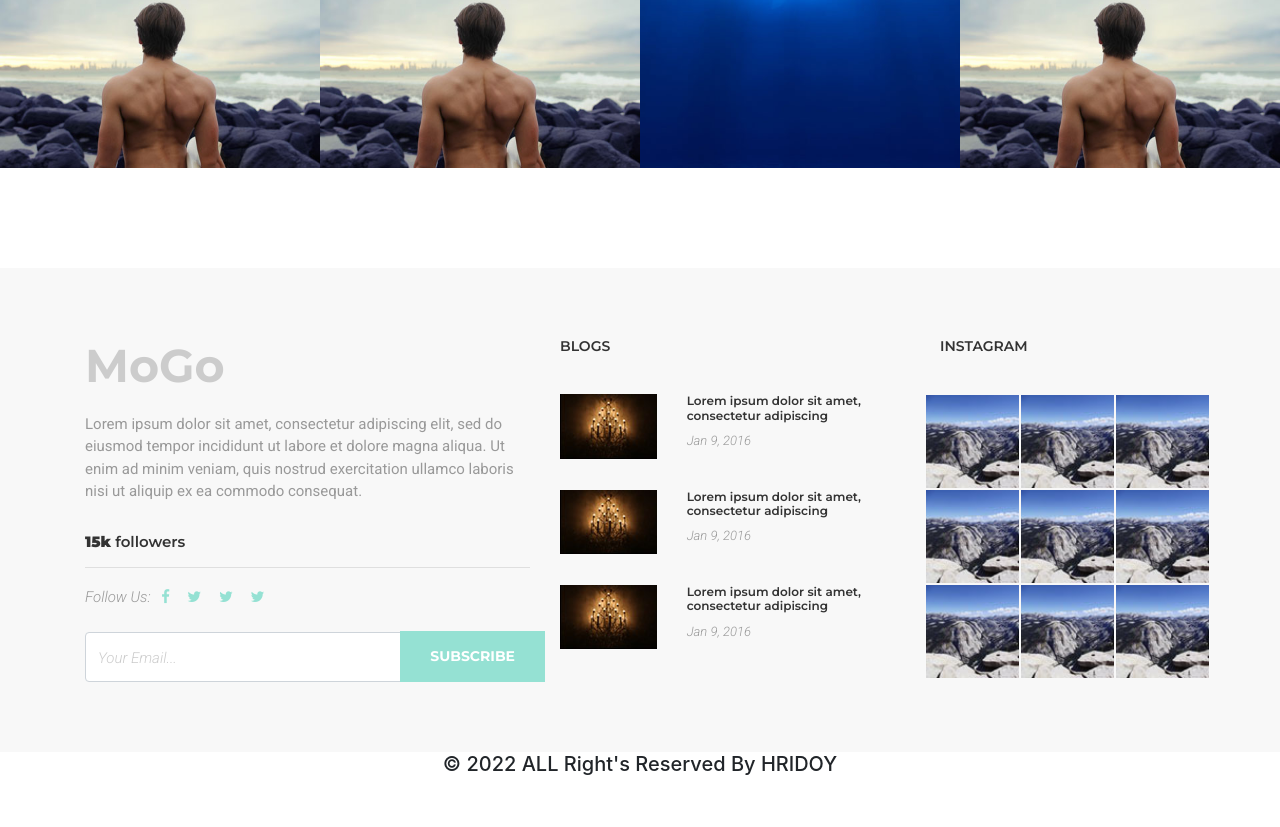
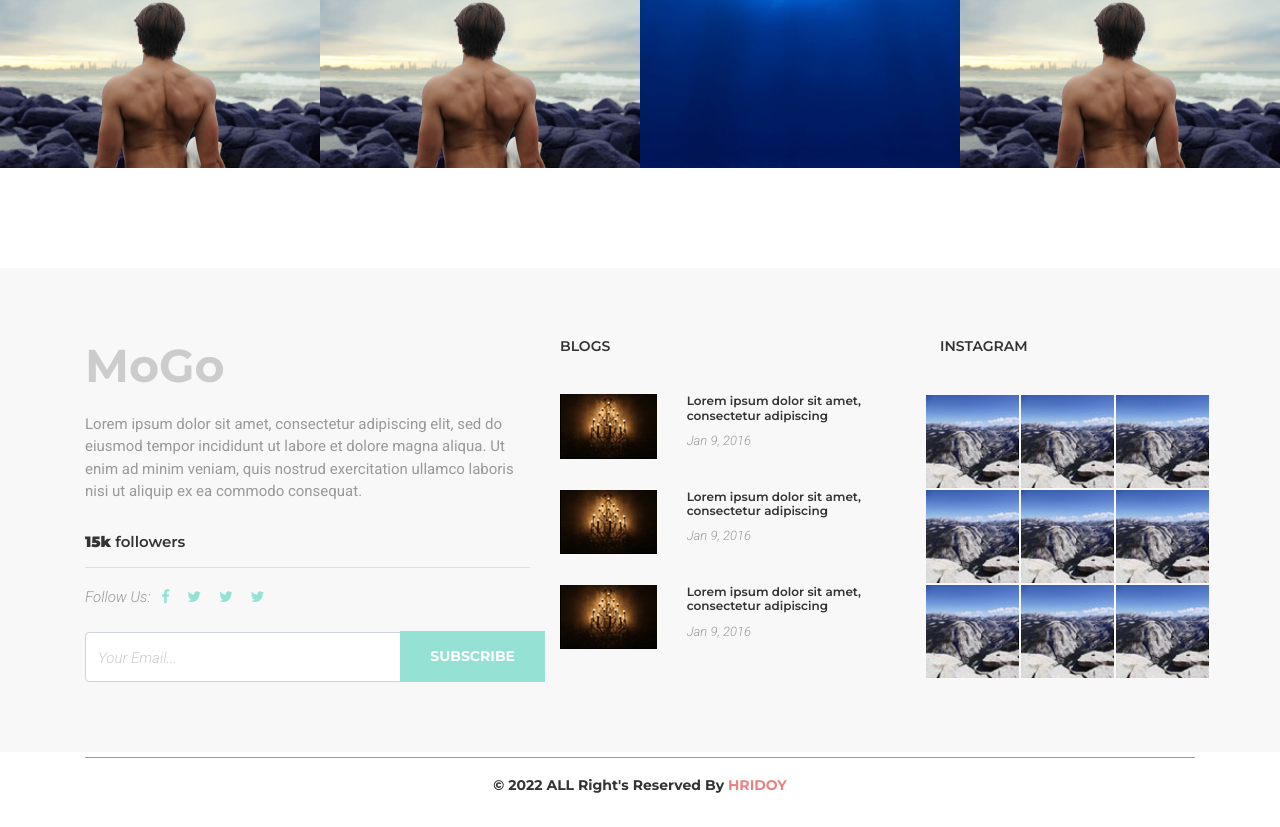
Before and after one commit to hkmhridoy1001/Portfolio-website, a plain HTML site: page index.html in a window 1280 px wide. Shown: the part 4497-5324 px from the top of the page. Before the commit the page ends 5281 px from the top, so only its background shows below. Drawn offline with nearby package versions, Linux system fonts and the light colour scheme.

Commit message:
Update style.css

```diff
--- a/css/style.css
+++ b/css/style.css
@@ -549,6 +549,30 @@
 .insta_img {
     margin: 1px;
 }
+
+.copyright{
+	padding: 25px 0;
+}
+.copyright h5{
+	position: relative;
+	font-size: 14px;
+	font-weight: 700;
+	font-family: 'Montserrat', sans-serif;
+	color: #333333;
+}
+.copyright h5 span{
+	color: #e98383;
+}
+.copyright h5::before{
+	position: absolute;
+	content: "";
+	width: 100%;
+	height: 1px;
+	top: -20px;
+	left: 0;
+	background-color: #999999;
+
+}
 /*
     font-family: 'Roboto', sans-serif;
     font-family: 'Montserrat', sans-serif;
```
